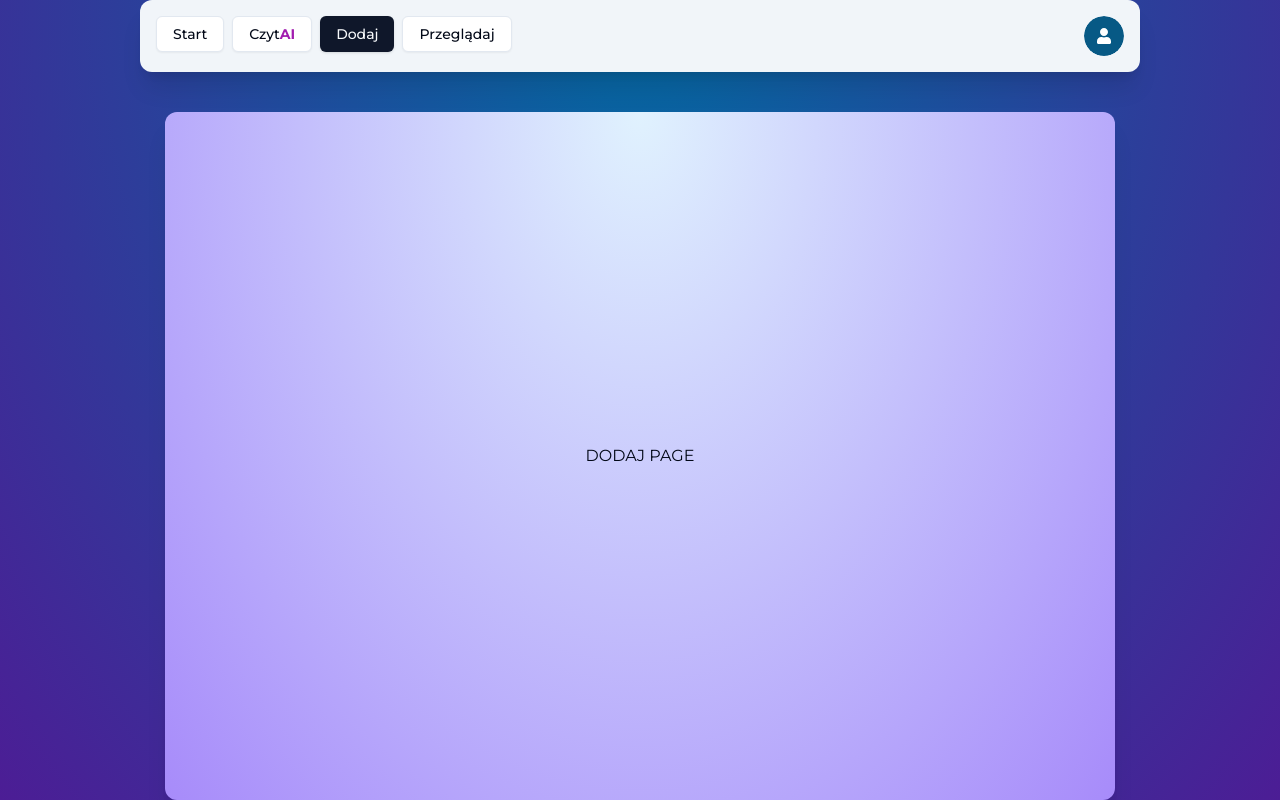
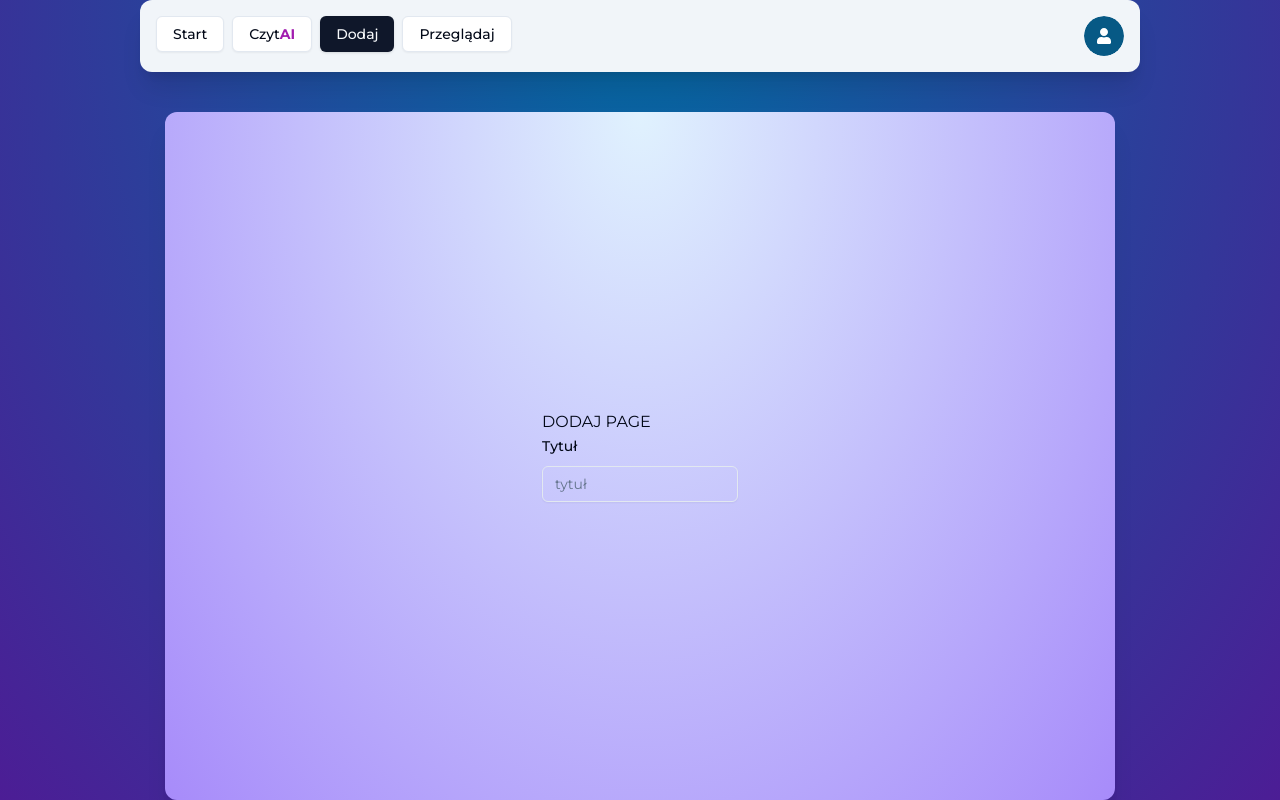
Before and after one commit to Elldrigar/na-regale, a Next.js app: page /add in a window 1280 px wide. Built offline with nearby package versions, Linux system fonts and the light colour scheme; no server answers.

Commit message:
wip form

```diff
--- a/app/(protected)/add/page.tsx
+++ b/app/(protected)/add/page.tsx
@@ -3,11 +3,27 @@ import { UserRole } from '@prisma/client'
 import { RoleGate } from '@/components/auth/role-gate'
 import { FormSuccess } from '@/components/notification/form-success'
 import { Button } from '@/components/ui/button'
+import { Input } from '@/components/ui/input'
 import { toast } from 'sonner'
 import { adminActions } from '@/actions/admin-action'
-import { Form } from '@/components/ui/form'
+import {
+    Form,
+    FormControl,
+    FormField,
+    FormItem,
+    FormLabel, FormMessage
+} from '@/components/ui/form'
+import { PostSchema } from '@/schemas'
+import * as z from 'zod'
+import { useForm } from 'react-hook-form'
+import { zodResolver } from '@hookform/resolvers/zod'
+
+type PostFormData = z.infer<typeof PostSchema>
 
 const add = () => {
+    const form = useForm<PostFormData>({
+        resolver: zodResolver(PostSchema)
+    })
     const onApiRouteClick = () => {
         fetch('/api/admin').then((response) => {
             if (response.ok) {
@@ -29,6 +45,10 @@ const add = () => {
         })
     }
 
+    const onSubmit = async (values: z.infer<typeof PostSchema>) => {
+        console.log(values)
+    }
+
     return (
         <div>
             <h1>DODAJ PAGE</h1>
@@ -41,7 +61,23 @@ const add = () => {
 
             {/*<Button onClick={onApiRouteClick}>Testuj API</Button>*/}
             {/*<Button onClick={onServerActionClick}>Testuj Server action</Button>*/}
-            <Form></Form>
+            <Form {...form}>
+                <form onSubmit={form.handleSubmit(onSubmit)}>
+                    <FormField
+                        control={form.control}
+                        name='title'
+                        render={({ field }) => (
+                            <FormItem>
+                                <FormLabel>Tytuł</FormLabel>
+                                <FormControl>
+                                    <Input {...field} placeholder='tytuł' />
+                                </FormControl>
+                                <FormMessage />
+                            </FormItem>
+                        )}
+                    />
+                </form>
+            </Form>
         </div>
     )
 }
```
